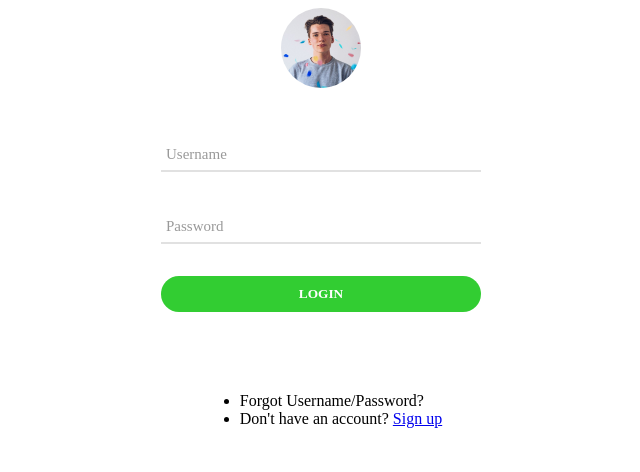
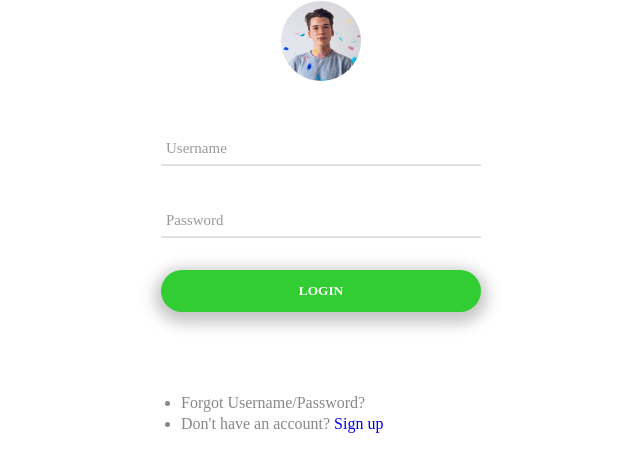
Before and after one commit to SEBaharinasab/UI-Pactices, a plain HTML site: page 1/index.html in a window 1280 px wide. Shown: the part 218-690 px from the top of the page, without its empty margins (319-959 px from the left). Drawn offline with Linux system fonts and the light colour scheme; a web font is replaced by a local one.

Commit message:
login hints styled

```diff
--- a/1/index.html
+++ b/1/index.html
@@ -24,10 +24,12 @@
       </div>
       <input type="submit" value="login" class="submit">
     </form>
-    <ul>
-      <li>Forgot Username/Password?</li>
-      <li>Don't have an account? <a href="#">Sign up</a></li>
-    </ul>
+    <div class="meta-text">
+      <ul>
+        <li>Forgot Username/Password?</li>
+        <li>Don't have an account? <a href="#">Sign up</a></li>
+      </ul>
+    </div>
   </div>
 </div>
 </body>
--- a/1/style.css
+++ b/1/style.css
@@ -24,7 +24,6 @@ html, body {
 }
 
 .login {
-  /*background-color: lightskyblue;*/
   width: 20rem;
   display: flex;
   flex-direction: column;
@@ -75,6 +74,7 @@ html, body {
   top: 30px;
   font-size: 15px;
   transition: 0.2s;
+  z-index: -1;
 }
 
 .login .input input {
@@ -82,6 +82,7 @@ html, body {
   height: 2rem;
   margin-top: 1.5rem;
   padding-left: 5px;
+  background-color: transparent;
   border: 0;
   border-bottom: 2px solid #e1e1e1;
   outline: none;
@@ -109,7 +110,7 @@ html, body {
 .submit{
   width: 100%;
   margin-top: 1rem;
-  padding: 0.6rem;
+  padding: 0.8rem;
   outline: none;
   border: 0;
   background-color: limegreen;
@@ -117,4 +118,20 @@ html, body {
   text-transform: uppercase;
   font-weight: bold;
   border-radius: 50px;
+  box-shadow: 0px 5px 15px 6px #c5c5c5;
 }
+
+.login .meta-text{
+  width: 100%;
+}
+.login .meta-text ul{
+  padding-left: 20px;
+  margin-left: 0;
+  line-height: 21px;
+  color: #888888;
+}
+
+.login .meta-text ul a{
+  text-decoration: none;
+}
+/*.login .meta-text ul a*/
```
